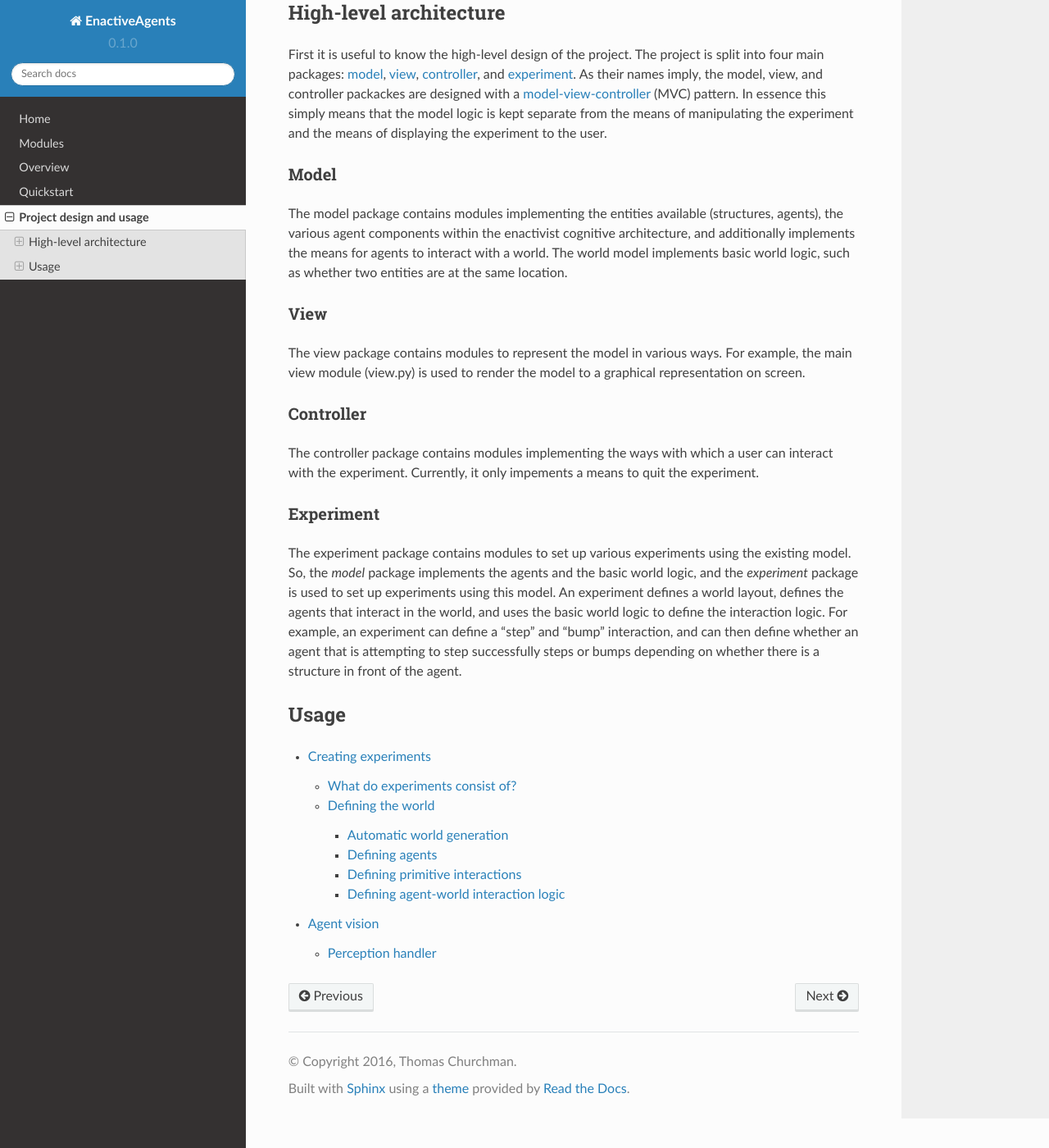
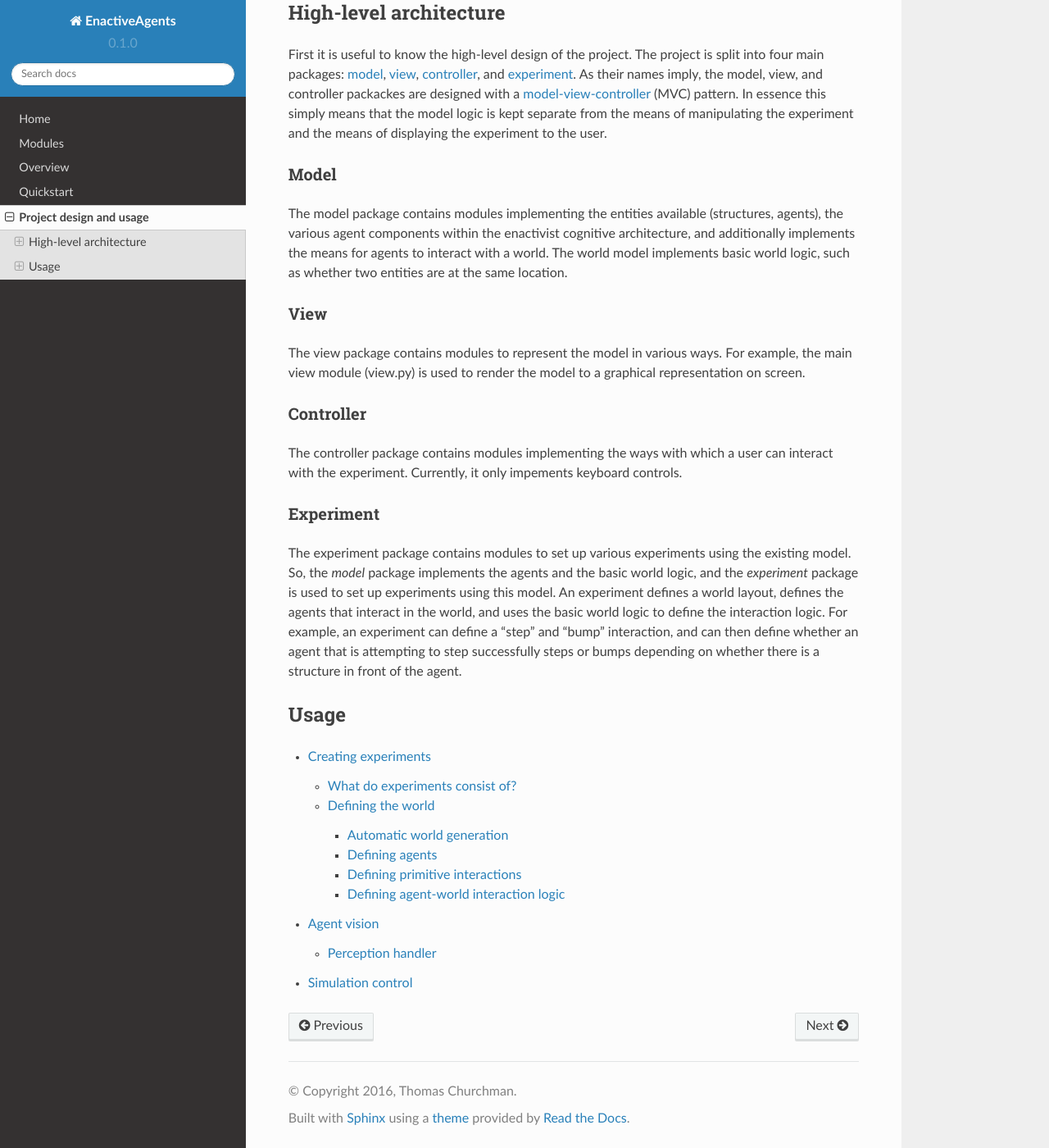
Before and after one commit to Beskhue/enactive-agents, a Sphinx documentation site: the page built from docs/usage.rst, in a window 1280 px wide and 1400 px high, scrolled down 233 px. Shown: the whole window at 82% size. Built offline with Sphinx 7.4.7 and the Read the Docs theme 2.0.0, drawn with Linux system fonts in a browser that asks for light colours; pages that are not in the unit, such as notebooks, are missing from menus.

Commit message:
Add controls to documentation

```diff
--- a/docs/usage.rst
+++ b/docs/usage.rst
@@ -19,7 +19,7 @@ The view package contains modules to represent the model in various ways. For ex
 
 Controller
 ----------
-The controller package contains modules implementing the ways with which a user can interact with the experiment. Currently, it only impements a means to quit the experiment.
+The controller package contains modules implementing the ways with which a user can interact with the experiment. Currently, it only impements keyboard controls.
 
 Experiment
 ----------
@@ -31,3 +31,4 @@ Usage
 
     usage.experiments
     usage.vision
+    usage.controls
```
Also changed, not shown: docs/usage.controls.rst (added, +11 -0 lines).
